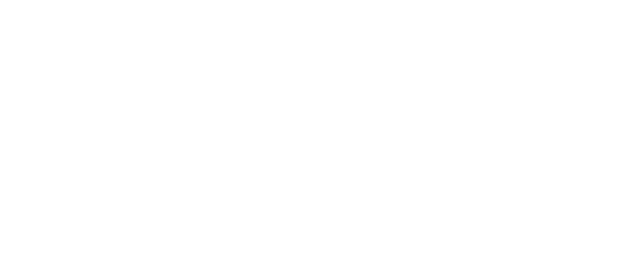
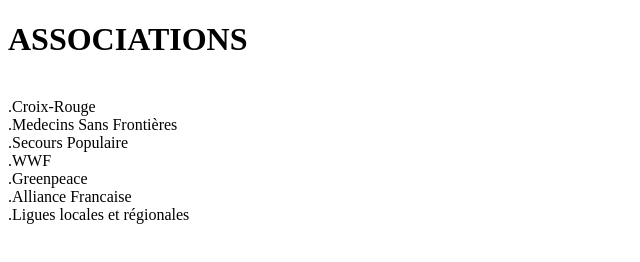
Before and after one commit to REEVEHM/git-mon-cv, a plain HTML site: page index.html in a window 1280 px wide. Shown: the whole page, without its empty margins (0-640 px from the left). Drawn offline with Linux system fonts and the light colour scheme.

Commit message:
mise en place de la section associations

```diff
--- a/index.html
+++ b/index.html
@@ -8,6 +8,14 @@
     <title>Document</title>
 </head>
 <body>
-
+    <p><h1>ASSOCIATIONS</h1><br>
+        .Croix-Rouge<br>
+        .Medecins Sans Frontières<br>
+        .Secours Populaire<br>
+        .WWF<br>
+        .Greenpeace<br>
+        .Alliance Francaise<br>
+        .Ligues locales et régionales<br>
+    </p>
 </body>
 </html>
```
